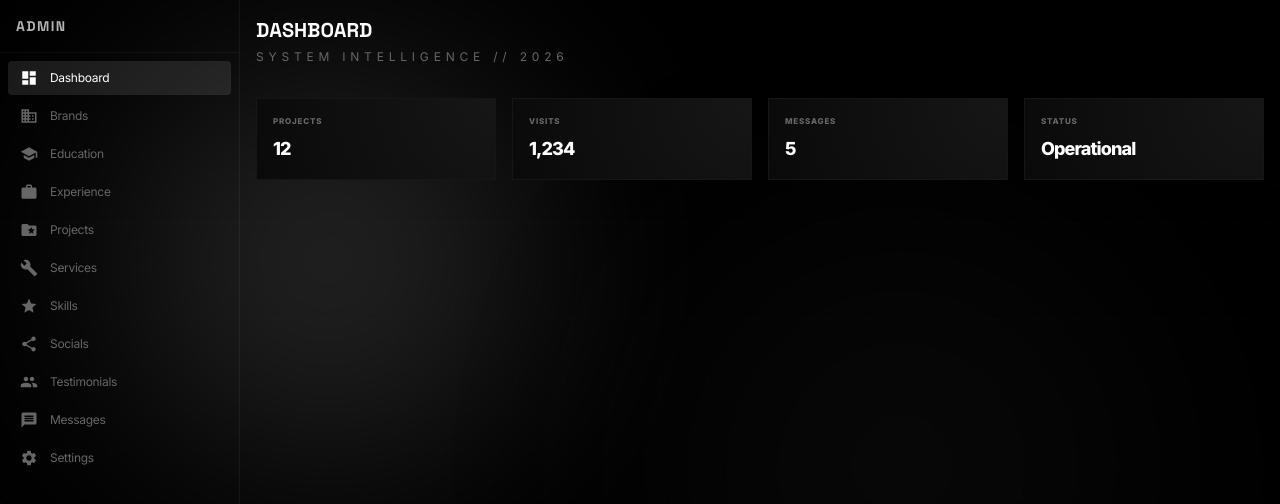
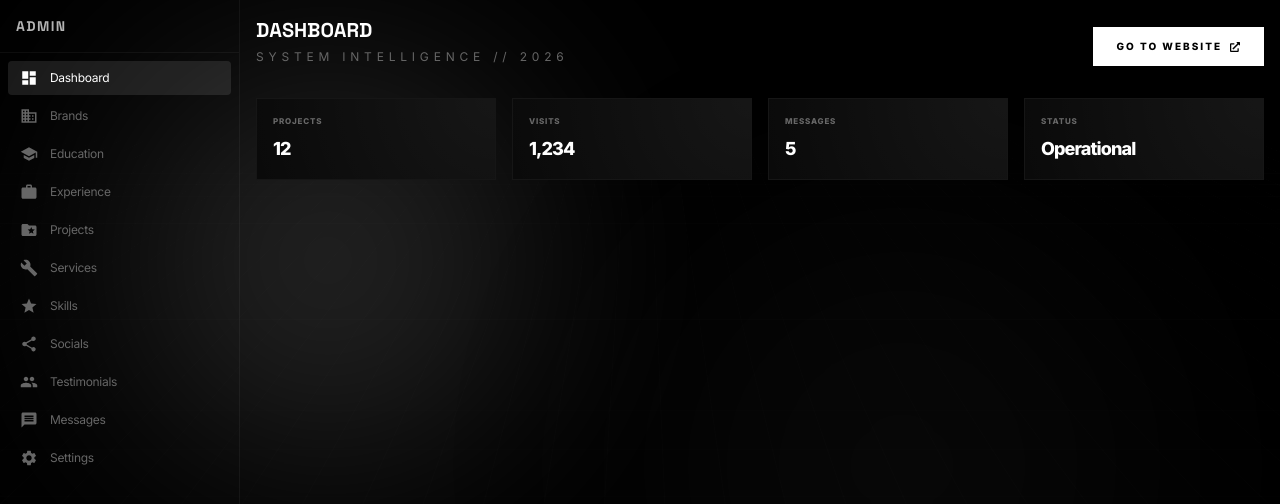
Before and after one commit to Hayyanshaikh/portfolio, a Next.js app: page /admin/dashboard in a window 1280 px wide. Shown: the top 504 px of the page. Built offline with nearby package versions, Linux system fonts and the light colour scheme.

Commit message:
feat: add reusable Button component and implement admin dashboard page

```diff
--- a/app/(admin)/admin/dashboard/page.tsx
+++ b/app/(admin)/admin/dashboard/page.tsx
@@ -1,19 +1,41 @@
 import PageHeader from "@/components/admin/PageHeader";
+import Button from "@/components/ui/Button";
+import { FaExternalLinkAlt } from "react-icons/fa";
 
 export default function DashboardPage() {
+  const states = [
+    { label: "Projects", value: "12" },
+    { label: "Visits", value: "1,234" },
+    { label: "Messages", value: "5" },
+    { label: "Status", value: "Operational" },
+  ];
   return (
     <div className="animate-reveal space-y-8">
-      <PageHeader title="Dashboard" subtitle="System Intelligence // 2026" />
+      <PageHeader
+        title="Dashboard"
+        subtitle="System Intelligence // 2026"
+        action={
+          <Button
+            href="/"
+            target="_blank"
+            icon={<FaExternalLinkAlt />}
+            variant="solid"
+            size="sm"
+          >
+            Go to Website
+          </Button>
+        }
+      />
 
       <div className="grid grid-cols-1 md:grid-cols-4 gap-4">
-        {[
-          { label: "Projects", value: "12" },
-          { label: "Visits", value: "1,234" },
-          { label: "Messages", value: "5" },
-          { label: "Status", value: "Operational" },
-        ].map((stat, i) => (
-          <div key={i} className="glass-card p-4 rounded-none border border-white/5 bg-surface/30">
-            <p className="text-[8px] font-bold uppercase tracking-widest text-muted mb-2">{stat.label}</p>
+        {states.map((stat, i) => (
+          <div
+            key={i}
+            className="glass-card p-4 rounded-none border border-white/5 bg-surface/30"
+          >
+            <p className="text-[8px] font-bold uppercase tracking-widest text-muted mb-2">
+              {stat.label}
+            </p>
             <p className="text-lg font-bold tracking-tighter">{stat.value}</p>
           </div>
         ))}
--- a/components/ui/Button.tsx
+++ b/components/ui/Button.tsx
@@ -11,6 +11,7 @@ interface ButtonProps {
   className?: string;
   type?: "button" | "submit" | "reset";
   "data-cursor"?: string;
+  target?: "_blank" | "_self" | "_parent" | "_top";
 }
 
 const Button: React.FC<ButtonProps> = ({
@@ -22,6 +23,7 @@ const Button: React.FC<ButtonProps> = ({
   onClick,
   className = "",
   type = "button",
+  target = "_self",
   ...props
 }) => {
   const baseStyles =
@@ -68,6 +70,7 @@ const Button: React.FC<ButtonProps> = ({
         href={href}
         className={combinedClasses}
         onClick={onClick}
+        target={target}
         {...props}
       >
         {content}
```
